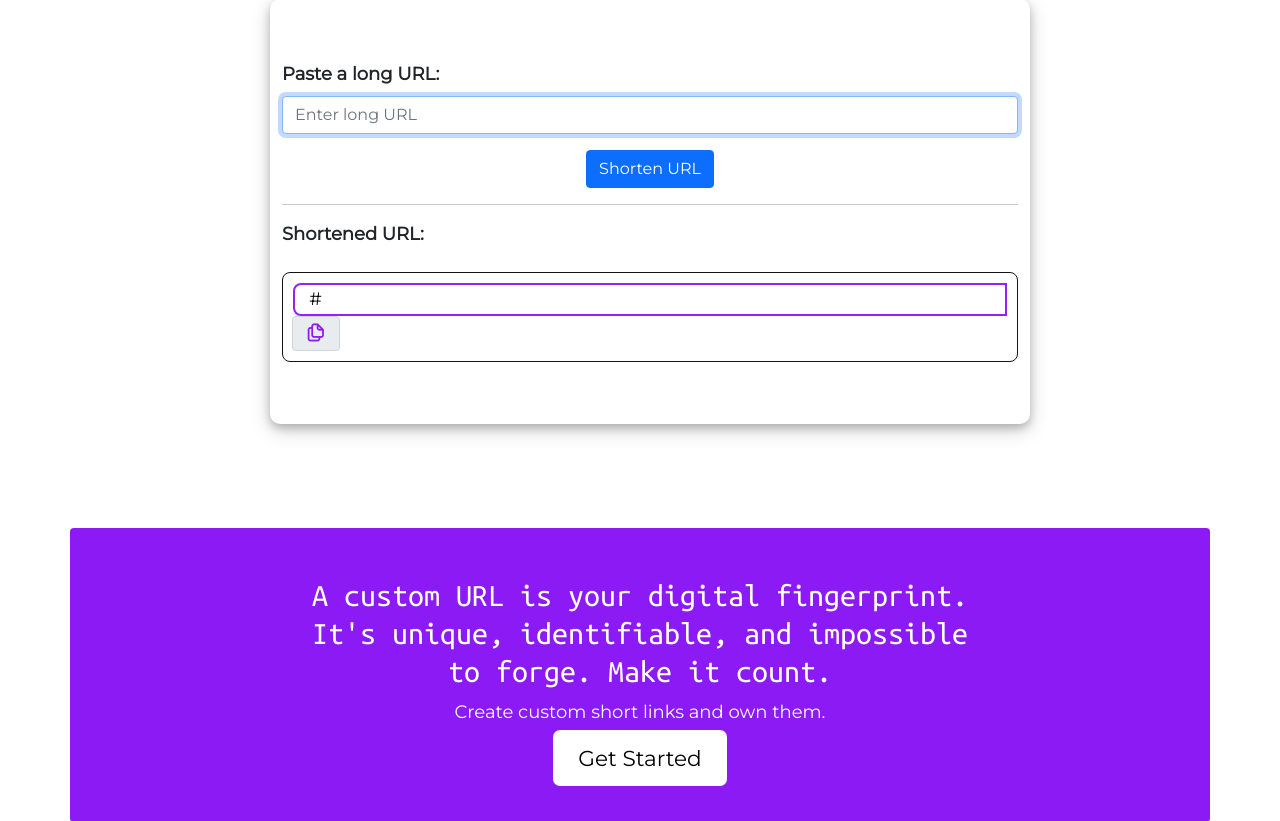
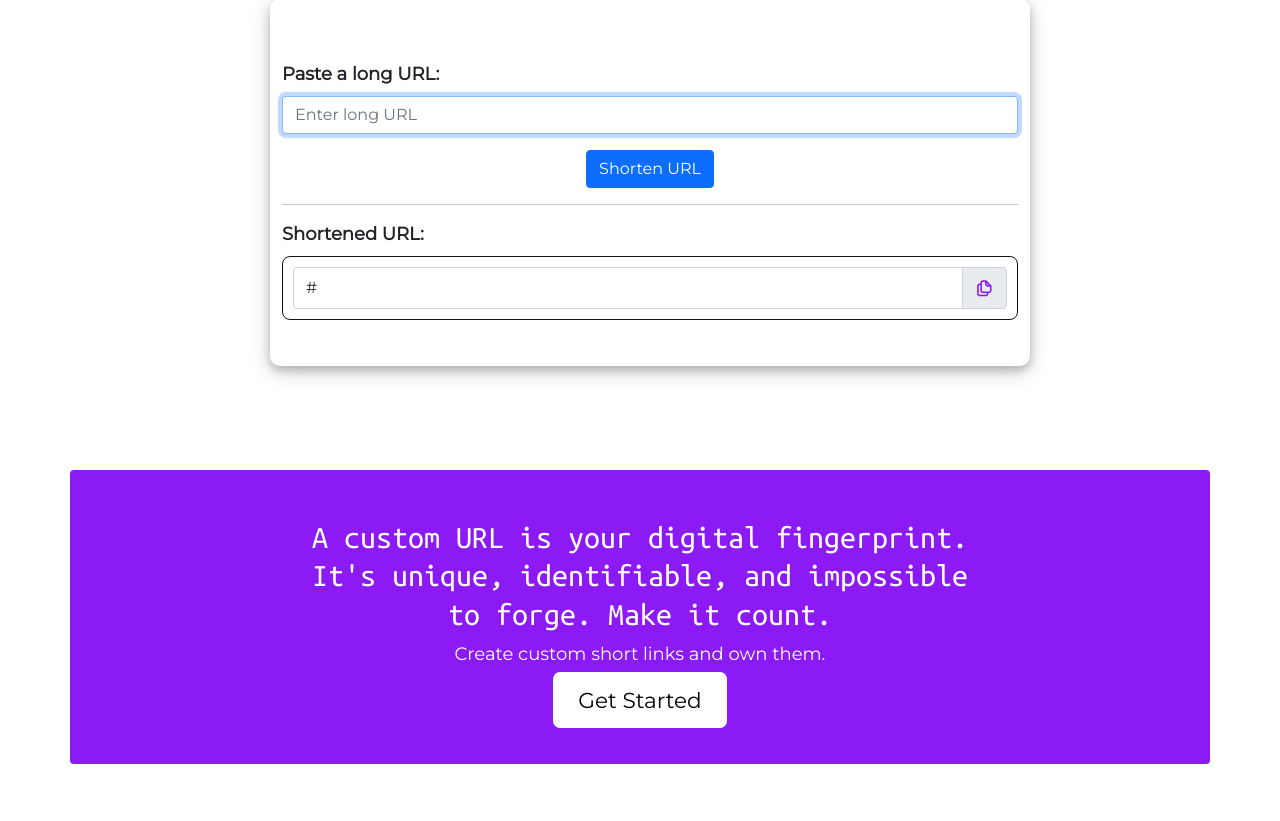
Before and after one commit to kadelcode/url-shortener, a Python web app: template core/templates/index.html in a window 1280 px wide. Shown: the part 223-1044 px from the top of the page. Run offline with Jinja, Linux system fonts and the light colour scheme; the template is opened without the code that fills it: most values are stand-ins (such as "Sample title", 1, 10 or a date in 2020); some web fonts are replaced.

Commit message:
Update template - change copy icon position

```diff
--- a/core/templates/index.html
+++ b/core/templates/index.html
@@ -64,9 +64,9 @@ Welcome to Bitsy
             <hr>
             <b><label for="short_url" class="form-label">Shortened URL:</label></b>
             <!--Generated short URL with a copy icon-->
-            <div class="code-field input-group mt-3 mb-3 input-group-sm input-group-lg text-center">
-                <input id="short-link" value="{{short_url}}" type="text" class="code-field-input">
-                <b><i class="uil uil-copy copy-text-icon input-group-text text-center" data-bs-toggle="tooltip" title="copy url"></i></b>
+            <div class="code-field input-group text-center">
+              <input id="short-link" value="{{short_url}}" type="text" class="form-control code-field-input">
+              <span class="input-group-text"><i class="uil uil-copy copy-text-icon text-center" data-bs-toggle="tooltip" title="copy url"></i></span>
             </div>
             {% endif %}
             <!--<span><a href="{{ short_url }}" target="_blank">{{ short_url }}</a></span>-->
```
